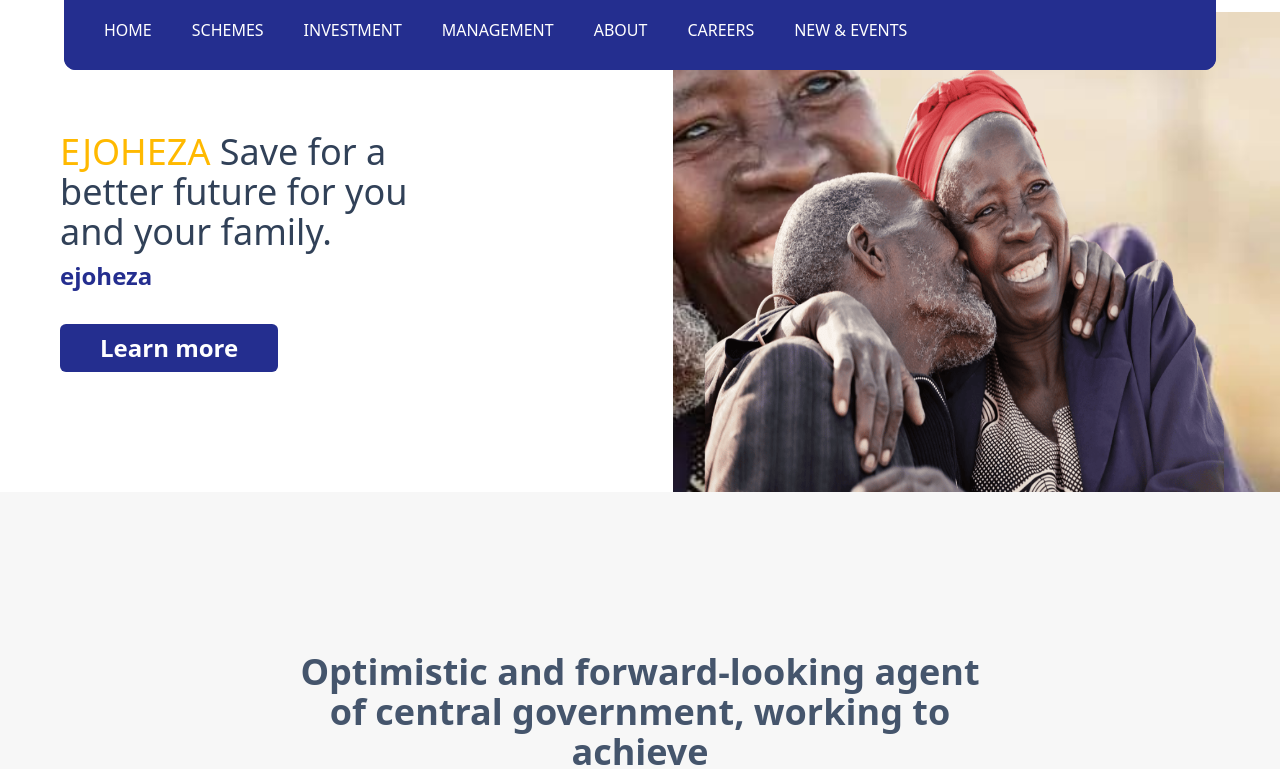
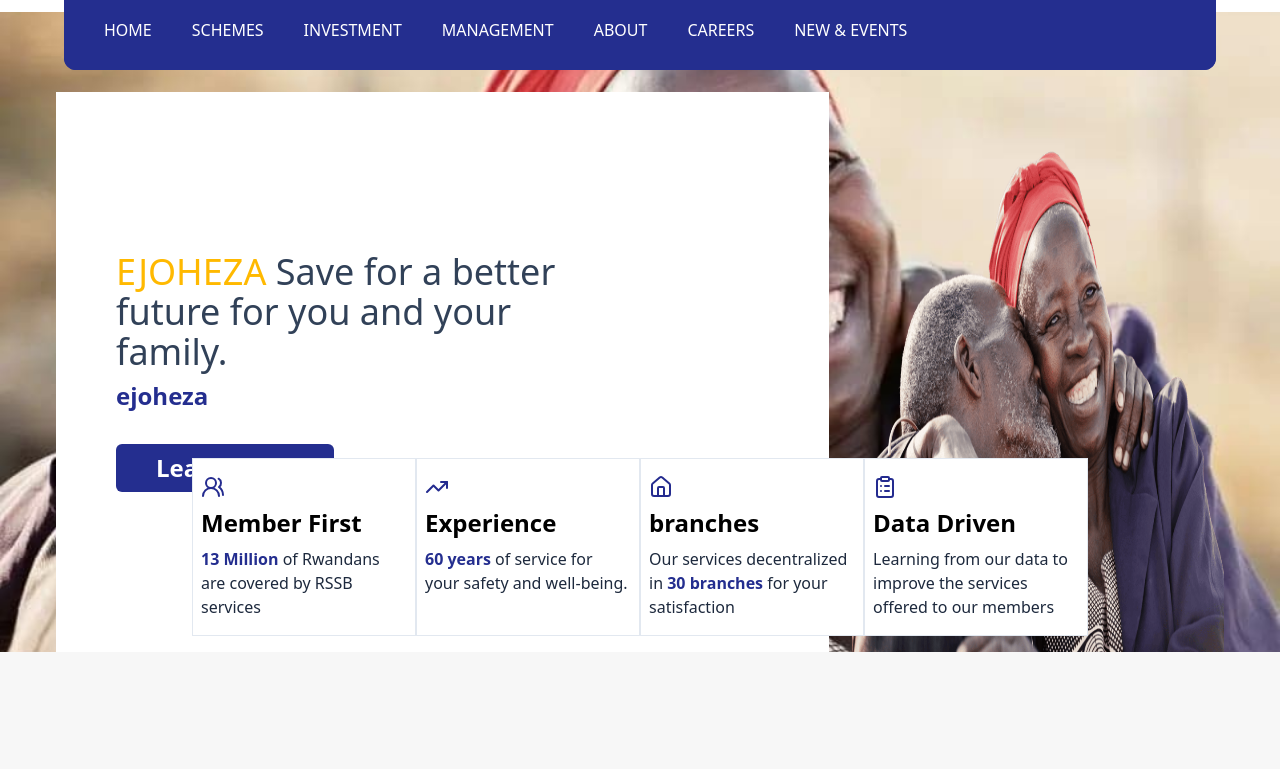
Before and after one commit to Zolender/CSS_Gate, a website: page index.html in a window 1280 px wide. Shown: the part 182-951 px from the top of the page. Drawn offline with Linux system fonts and the light colour scheme.

Commit message:
make the second absolute div of the page

```diff
--- a/index.html
+++ b/index.html
@@ -80,23 +80,47 @@
     </div>
 
 
-    <section class="hero h-120 relative flex justify-between items-center  pr-14" style="background-image: url(./src/assets/hero_bg.jpeg); background-repeat: no-repeat; background-position: center; background-size: cover;">
+    <section class="h-[80vh] flex pt-20  px-14" style="background-image: url(./src/assets/hero_bg.jpeg); background-repeat: no-repeat; background-position: center; background-size: cover;">
         <!-- <img src="./src/assets/hero_bg.jpeg" alt="hero image" class="w-full h-full -z-20"> -->
-        <div class="bg-white  h-full w-[60%] px-15 py-10 flex flex-col justify-center gap-2 ">
+        <div class="bg-white h-full  px-15 py-10 flex flex-col justify-center gap-2 ">
             <p class="text-4xl w-3/4 text-slate-700"><span class="text-amber-400">EJOHEZA</span> Save for a better future for you and your family.</p>
             <p class="text-[#242e8f]  text-2xl font-bold">ejoheza</p>
             <button type="button" class="px-10 py-2 mt-6 text-white text-2xl font-bold bg-[#242e8f] w-fit rounded-md">Learn more</button>
         </div>
-        <div class="flex items-center pt-10 h-full w-1/2 justify-center">
+        <div class="flex items-center pt-10 w-1/2 justify-center">
             <img src="./src/assets/hero_img.png" alt="" class="h-full w-full object-center">
         </div>
     </section>
 
 
-    <div class=" bg-[#f7f7f7] py-40 px-70 flex flex-col justify-center items-center">
+
+    <div class="grid grid-cols-4 absolute top-160 left-1/2 transform -translate-x-1/2 w-[70%]  mx-auto ">
+        <div class=" flex flex-col gap-2 px-2 py-4 bg-white border border-slate-200 hover:-translate-y-4 transition duration-700 ease">
+            <svg xmlns="http://www.w3.org/2000/svg" width="24" height="24" viewBox="0 0 24 24" fill="none" stroke="#242b8f" stroke-width="2" stroke-linecap="round" stroke-linejoin="round" class="lucide lucide-users-round-icon lucide-users-round"><path d="M18 21a8 8 0 0 0-16 0"/><circle cx="10" cy="8" r="5"/><path d="M22 20c0-3.37-2-6.5-4-8a5 5 0 0 0-.45-8.3"/></svg>
+            <p class="font-bold text-2xl">Member First</p>
+            <p class="font-light text-slate-800"><span class="text-[#242e8f] font-bold">13 Million</span> of Rwandans are covered by RSSB services</p>
+        </div>
+        <div class=" flex flex-col gap-2 px-2 py-4 bg-white border border-slate-200 hover:-translate-y-4 transition duration-700 ease">
+            <svg xmlns="http://www.w3.org/2000/svg" width="24" height="24" viewBox="0 0 24 24" fill="none" stroke="#242b8f" stroke-width="2" stroke-linecap="round" stroke-linejoin="round" class="lucide lucide-trending-up-icon lucide-trending-up"><path d="M16 7h6v6"/><path d="m22 7-8.5 8.5-5-5L2 17"/></svg>
+            <p class="font-bold text-2xl">Experience</p>
+            <p class="font-light text-slate-800"><span class="text-[#242e8f] font-bold">60 years</span> of service for your safety and well-being.</p>
+        </div>
+        <div class=" flex flex-col gap-2 px-2 py-4 bg-white border border-slate-200 hover:-translate-y-4 transition duration-700 ease">
+            <svg xmlns="http://www.w3.org/2000/svg" width="24" height="24" viewBox="0 0 24 24" fill="none" stroke="#242b8f" stroke-width="2" stroke-linecap="round" stroke-linejoin="round" class="lucide lucide-house-icon lucide-house"><path d="M15 21v-8a1 1 0 0 0-1-1h-4a1 1 0 0 0-1 1v8"/><path d="M3 10a2 2 0 0 1 .709-1.528l7-5.999a2 2 0 0 1 2.582 0l7 5.999A2 2 0 0 1 21 10v9a2 2 0 0 1-2 2H5a2 2 0 0 1-2-2z"/></svg>
+            <p class="font-bold text-2xl">branches</p>
+            <p class="font-light text-slate-800">Our services decentralized in <span class="text-[#242e8f] font-bold">30 branches</span> for your satisfaction</p>
+        </div>
+        <div class=" flex flex-col gap-2 px-2 py-4 bg-white border border-slate-200 hover:-translate-y-4 transition duration-700 ease">
+            <svg xmlns="http://www.w3.org/2000/svg" width="24" height="24" viewBox="0 0 24 24" fill="none" stroke="#242b8f" stroke-width="2" stroke-linecap="round" stroke-linejoin="round" class="lucide lucide-clipboard-list-icon lucide-clipboard-list"><rect width="8" height="4" x="8" y="2" rx="1" ry="1"/><path d="M16 4h2a2 2 0 0 1 2 2v14a2 2 0 0 1-2 2H6a2 2 0 0 1-2-2V6a2 2 0 0 1 2-2h2"/><path d="M12 11h4"/><path d="M12 16h4"/><path d="M8 11h.01"/><path d="M8 16h.01"/></svg>
+            <p class="font-bold text-2xl">Data Driven</p>
+            <p class="font-light text-slate-800">Learning from our data to improve the services offered to our members</p>
+        </div>
+    </div>
+
+
+    <div class=" bg-[#f7f7f7] py-45 px-70 flex flex-col justify-center items-center">
         <p class="px-1 text-center text-4xl text-slate-600 font-bold ">Optimistic and forward-looking agent of central government, working to achieve</p>
-            <p class="px-10 text-center text-4xl text-[#242e8f]  font-bold"> the financial security and health of all Rwandans.</p>
-
+        <p class="px-10 text-center text-4xl text-[#242e8f]  font-bold"> the financial security and health of all Rwandans.</p>
     </div>
 
 </body>
```
Also changed, not shown: src/css/styles.css.
